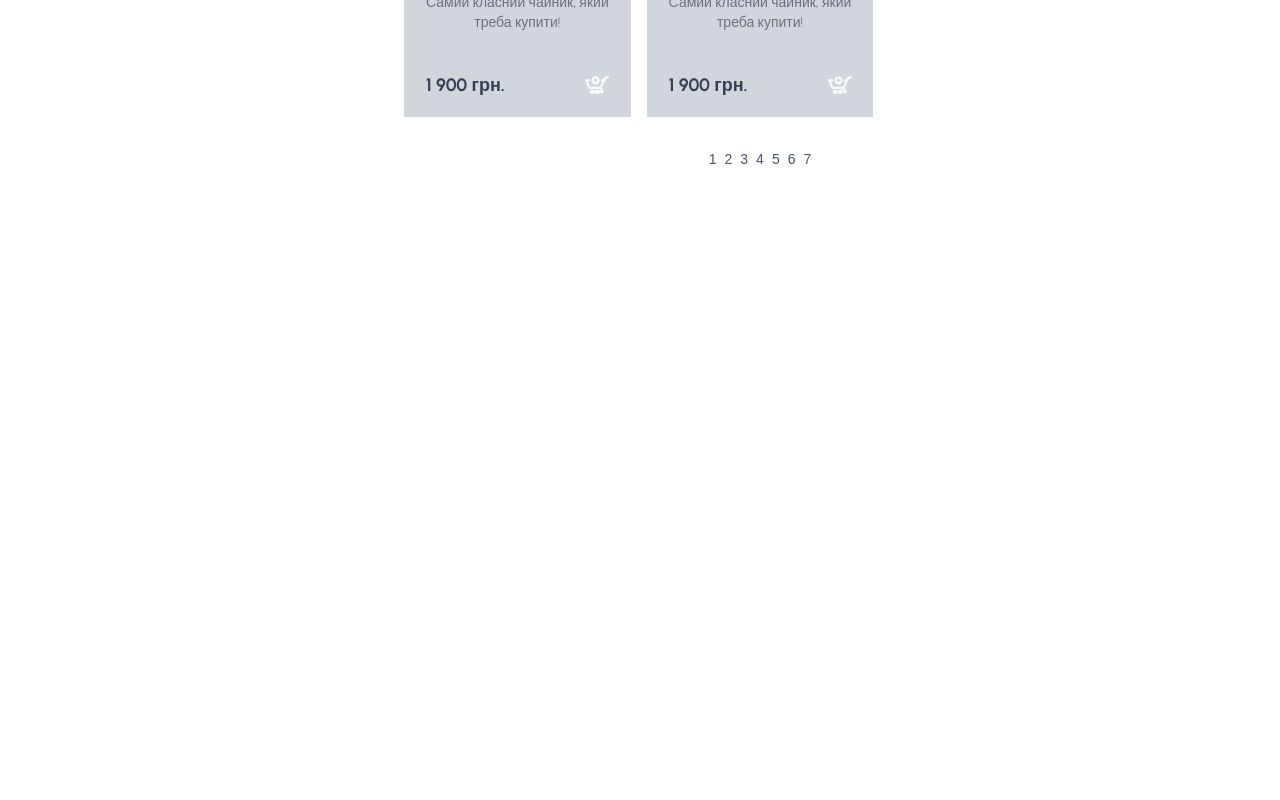
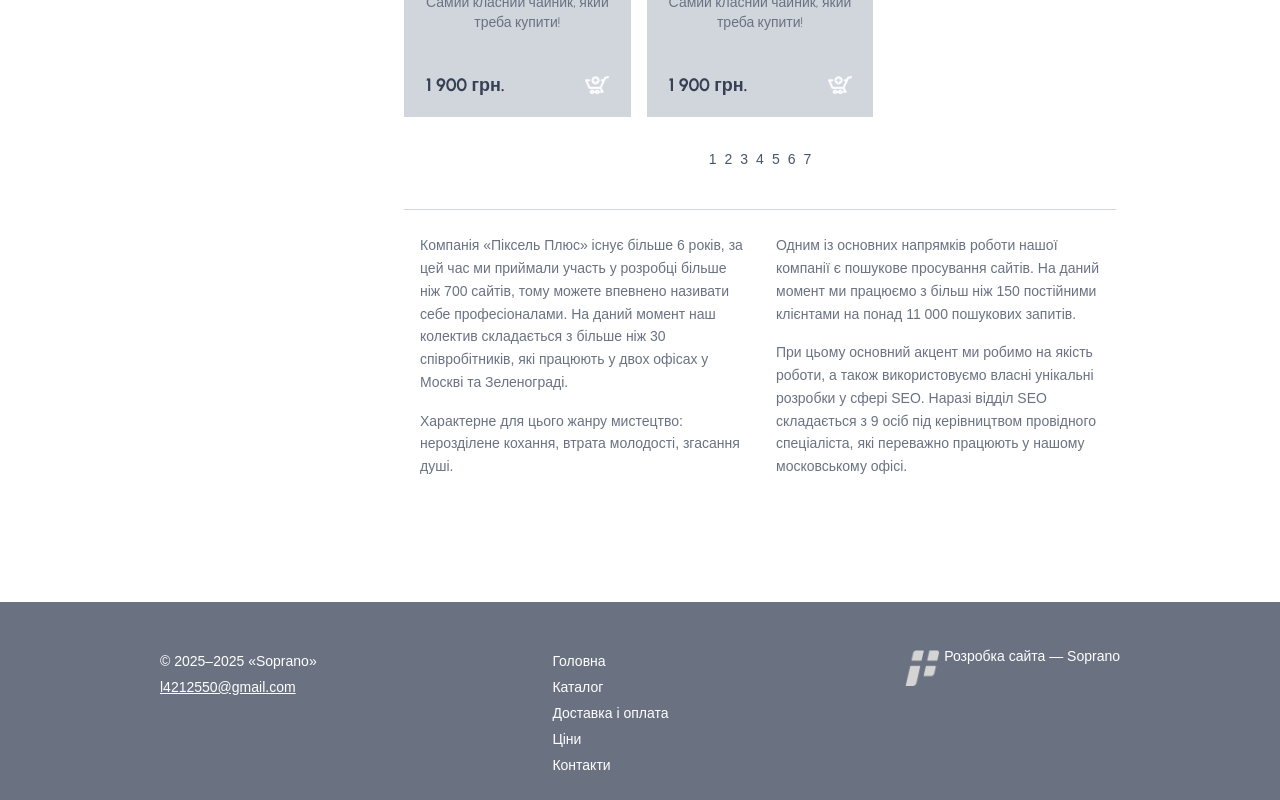
Before and after one commit to bliosha/3maket_v2, a React (Vite) app: page /Catalog in a window 1280 px wide. Shown: the part 898-1698 px from the top of the page. Before the commit the page ends 1071 px from the top, so only its background shows below. Built offline with nearby package versions, Linux system fonts and the light colour scheme.

Commit message:
add feedback and footer

```diff
--- a/package.json
+++ b/package.json
@@ -11,6 +11,7 @@
   },
   "dependencies": {
     "@tailwindcss/vite": "^4.1.3",
+    "lucide-react": "^0.503.0",
     "react": "^19.0.0",
     "react-dom": "^19.0.0",
     "react-feather": "^2.0.10",
--- a/src/App.jsx
+++ b/src/App.jsx
@@ -11,6 +11,8 @@ import {BrowserRouter, Routes, Route} from "react-router-dom";
 import Header from "./components/Header.jsx";
 import Carousel from "./components/Carousel.jsx";
 import Catalog from "./components/Catalog.jsx";
+import Footer from "./components/Footer.jsx";
+import NotFound from "./components/NotFound.jsx";
 
 
 
@@ -38,8 +40,9 @@ const App = () => {
                     </div>} />
                 <Route path="/Catalog" element={<Catalog />} />
 
-                <Route path="*" element={<div>404</div>} />
+                <Route path="*" element={<NotFound />} />
             </Routes>
+            <Footer />
         </main>
     )
 }
--- a/src/components/Catalog.jsx
+++ b/src/components/Catalog.jsx
@@ -2,6 +2,7 @@ import React from 'react';
 import pricelist from "../assets/img/logo_price-list.jpg";
 import Chaynik from "../assets/img/nophoto.jpg";
 import Cart from "../assets/img/icon_buy.svg";
+import {Link} from "react-router-dom";
 
 const Catalog = () => {
     const products = Array(5).fill({
@@ -15,9 +16,9 @@ const Catalog = () => {
             {/* Breadcrumbs */}
             <nav className="text-sm mb-4 text-gray-500 max-w-[980px] px-[10px] mx-auto">
                 <ol className="list-reset flex">
-                    <li><a href="/" className="hover:text-blue-600 underline">Головна</a></li>
+                    <li><Link to="/" className="hover:text-blue-600 underline">Головна</Link></li>
                     <li><span className="mx-2">/</span></li>
-                    <li><a href="#" className="hover:text-blue-600 underline">Каталог</a></li>
+                    <li><Link to="/Catalog" className="hover:text-blue-600 underline">Каталог</Link></li>
                     <li><span className="mx-2">/</span></li>
                     <li className="text-gray-500 ">Побутова техніка</li>
                 </ol>
@@ -68,11 +69,32 @@ const Catalog = () => {
                     </div>
 
                     {/* Пагінація */}
-                    <div className="mt-8 flex justify-center text-sm text-gray-600 space-x-2">
+                    <div className=" mt-8 flex justify-center text-sm text-gray-600 space-x-2">
                         {[1, 2, 3, 4, 5, 6, 7].map(num => (
-                            <button key={num} className="hover:underline hover:font-bold">{num}</button>
+                            <button key={num} className="cursor-pointer hover:underline hover:font-bold">{num}</button>
                         ))}
                     </div>
+
+                    {/* Інформація про компанію */}
+                    <div className="max-w-[980px] mx-auto mt-10 border-t border-gray-300 pt-6 px-4 text-gray-500 text-sm leading-relaxed font-ptsans flex flex-col md:flex-row gap-8 mb-30">
+                        <div className="md:w-1/2">
+                            <p>
+                                Компанія «Піксель Плюс» існує більше 6 років, за цей час ми приймали участь у розробці більше ніж 700 сайтів, тому можете впевнено називати себе професіоналами. На даний момент наш колектив складається з більше ніж 30 співробітників, які працюють у двох офісах у Москві та Зеленограді.
+                            </p>
+                            <p className="mt-4">
+                                Характерне для цього жанру мистецтво: нерозділене кохання, втрата молодості, згасання душі.
+                            </p>
+                        </div>
+                        <div className="md:w-1/2">
+                            <p>
+                                Одним із основних напрямків роботи нашої компанії є пошукове просування сайтів. На даний момент ми працюємо з більш ніж 150 постійними клієнтами на понад 11 000 пошукових запитів.
+                            </p>
+                            <p className="mt-4">
+                                При цьому основний акцент ми робимо на якість роботи, а також використовуємо власні унікальні розробки у сфері SEO. Наразі відділ SEO складається з 9 осіб під керівництвом провідного спеціаліста, які переважно працюють у нашому московському офісі.
+                            </p>
+                        </div>
+                    </div>
+
                 </section>
             </div>
         </div>
--- /dev/null
+++ b/src/components/Footer.jsx
@@ -0,0 +1,32 @@
+import FooterLogo from "../assets/img/logo_companydev.svg";
+
+import React from "react";
+import {Link} from "react-router-dom";
+
+export default function Footer() {
+    return (
+        <footer className="w-full bg-gray-500 text-white text-sm leading-[22px] font-ptsans">
+            <div className="max-w-[980px] mx-auto px-[10px] py-6 flex flex-col md:flex-row justify-between gap-6">
+                <div className="space-y-1 mt-6">
+                    <p>© 2025–2025 «Soprano»</p>
+                    <a href="mailto:l4212550@gmail.com" className="underline">l4212550@gmail.com</a>
+                </div>
+
+                <ul className="space-y-1 mt-6">
+                    <li><Link to="/" className="hover:underline">Головна</Link></li>
+                    <li><Link to="/Catalog" className="hover:underline">Каталог</Link></li>
+                    <li><Link to="#" className="hover:underline">Доставка і оплата</Link></li>
+                    <li><Link to="#" className="hover:underline">Ціни</Link></li>
+                    <li><Link to="#" className="hover:underline">Контакти</Link></li>
+                </ul>
+
+                <div className="flex flex-col items-start">
+                    <p className="flex items-center gap-1">
+                        <div className="mt-6"> <img src={FooterLogo} alt="CompanyLogo" className=" w-9 h-9" /></div>
+                        <span>Розробка сайта — Soprano</span>
+                    </p>
+                </div>
+            </div>
+        </footer>
+    );
+}
--- /dev/null
+++ b/src/components/NotFound.jsx
@@ -0,0 +1,25 @@
+import React from "react";
+import { Button } from "../components/ui/button";
+import { useNavigate } from "react-router-dom";
+import { AlertTriangle } from "lucide-react";
+
+export default function NotFound() {
+    const navigate = useNavigate();
+
+    return (
+        <div className="min-h-screen w-full flex items-center justify-center  p-4">
+            <div className="bg-white shadow-xl rounded-2xl p-8 max-w-md text-center">
+                <div className="flex justify-center mb-4">
+                    <AlertTriangle className="text-yellow-500 w-12 h-12" />
+                </div>
+                <h1 className="text-3xl font-bold mb-2 text-gray-600">Сторінку не знайдено</h1>
+                <p className="text-gray-600 mb-6">
+                    Можливо, ви ввели неправильну адресу або сторінку було видалено.
+                </p>
+                <Button onClick={() => navigate("/")} className="w-full">
+                    На головну
+                </Button>
+            </div>
+        </div>
+    );
+}
--- /dev/null
+++ b/src/components/ui/button.jsx
@@ -0,0 +1,13 @@
+import React from "react";
+
+export function Button({ children, onClick, className = "", type = "button" }) {
+    return (
+        <button
+            type={type}
+            onClick={onClick}
+            className={`px-4 py-2 bg-blue-600 hover:bg-blue-700 text-white rounded-xl transition duration-200 shadow-md ${className}`}
+        >
+            {children}
+        </button>
+    );
+}
```
Also changed, not shown: src/components/Header.jsx (+49 -2 lines), 1 other file (tests, documents, lock files or other folders).
